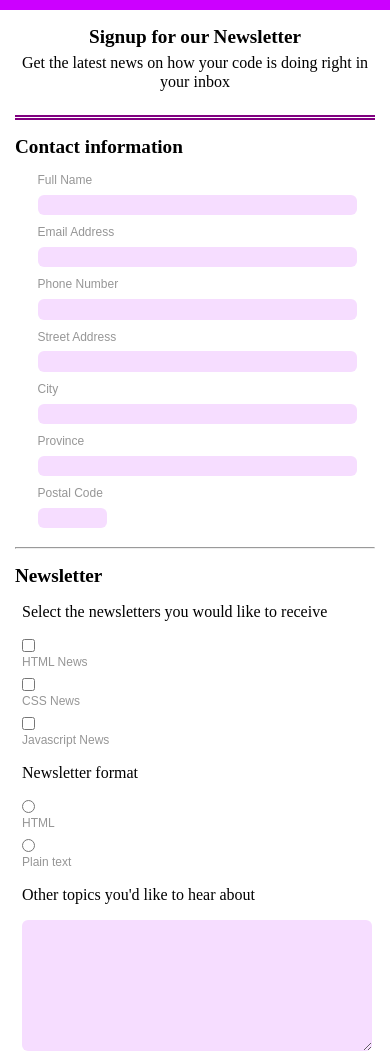
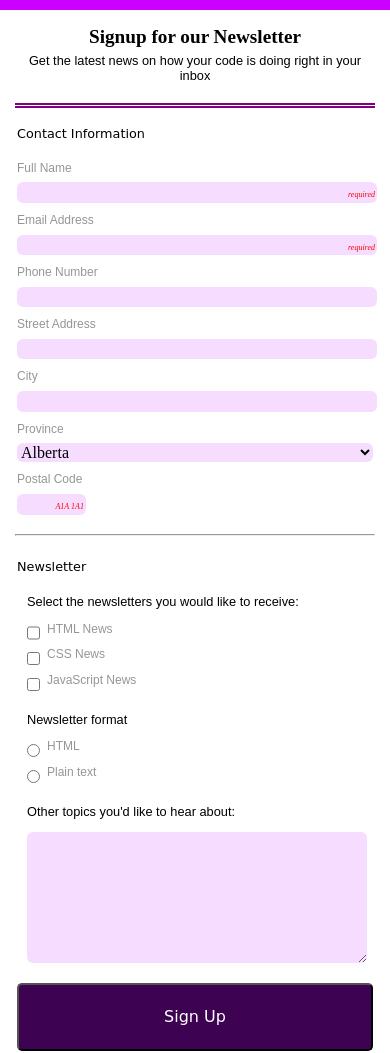
Before and after one commit to jgoode7/Tech-Degree-Project-3, a plain HTML site: page index.html in a window 390 px wide. Shown: the part 74-1127 px from the top of the page. Drawn offline with Linux system fonts and the light colour scheme; a web font is replaced by a local one.

Commit message:
nearly complete draft
just before media breakpoints added

```diff
--- a/CSS/styles.css
+++ b/CSS/styles.css
@@ -17,22 +17,28 @@ h2 {
   font-family: copperplate;
   font-size: 1.2rem;
 }
-div {
+div#signup {
   border-bottom: double 5px purple;
 }
 h2 ,
 div {
   text-align: center;
 }
-section h2 {
-  text-align: left;
+legend {
+  padding-top: 16px;
+  padding-bottom: 8px;
+  font-family: 'Dela Gothic One', cursive;
+  font-size: 0.8em;
+}
+fieldset:first-child {
+  padding-top: 12px;
 }
 input#name ,
 input#email ,
-input#phone ,
+input#phone-num ,
 input#address ,
 input#city ,
-input#province ,
+select#province ,
 input#postal ,
 textarea {
   margin-bottom: 11px;
@@ -44,6 +50,10 @@ textarea {
 }
 input#postal {
   max-width: 65px;
+}
+fieldset {
+  border: none;
+  padding: 0;
 }
 textarea {
   height: 15vh;
@@ -57,13 +67,19 @@ label {
 }
 button {
   width: 100%;
+  margin-top: 5px;
   background-color: #3E0253;
   color: white;
   font-family: cursive;
   border-radius: 5px;
+  height: 8vh;
 }
 aside {
-  padding: 0 7px;
+  padding: 0 10px;
+}
+p {
+  font-family: fantasy;
+  font-size: .8rem;
 }
 footer p {
   text-align: center;
@@ -78,13 +94,46 @@ footer p {
 /*     Class Selectors     */
 .header-flex {
   display: flex;
-  overflow: none;
-  justify-content: center;
-}
-.hflex-item1 {
   justify-content: center;
 }
 .main-form {
   margin: 3px auto;
-  max-width: 315px;
+  max-width: 375px;
 }
+.container ,
+.container2 ,
+.container3 ,
+.container4 ,
+.container5  {
+  display: flex;
+  padding-bottom: 5px;
+}
+.button-label1 ,
+.button-label2 ,
+.button-label3 ,
+.button-label4 ,
+.button-label5 {
+  padding-left: 7px;
+}
+.copyright {
+  text-align: center;
+  font-family: fantasy;
+  padding-top: 7px;
+}
+input::placeholder {
+  color: red;
+  text-align: right;
+  font-style: italic;
+  font-size: .5em;
+}
+
+input:focus , section:focus , textarea:focus , button:focus {
+  outline-color: purple;
+  opacity: 0.45;
+}
+
+/*     Media Queries     */
+
+@media screen and (min-width: 768px) {
+
+}
--- a/index.html
+++ b/index.html
@@ -8,6 +8,8 @@
     <title>The Code Review</title>
     <link rel="stylesheet" href="css/normalize.css">
     <link rel="stylesheet" href="css/styles.css">
+    <link rel="preconnect" href="https://fonts.gstatic.com">
+    <link href="https://fonts.googleapis.com/css2?family=Dela+Gothic+One&display=swap" rel="stylesheet">
 
   </head>
 
@@ -24,52 +26,83 @@
             <p>Get the latest news on how your code is doing right in your inbox</p>
         </div>
 
-        <section>
-          <h2>Contact information</h2>
       <form class="main-form">
+
+            <fieldset>
+
+              <legend>Contact Information</legend>
+
             <label for="name">Full Name</label>
-            <input type="text" id="name" name="user_name">
+            <input placeholder="required" required type="text" id="name" name="user_name">
+
             <label for="email">Email Address</label>
-            <input type="email" id="email" name="user_email">
-            <label for="phone">Phone Number</label>
-            <input type="phone" id="phone" name="user_phone">
+            <input placeholder="required" required type="email" id="email" name="user_email">
+
+            <label for="phone-num">Phone Number</label>
+            <input type="phone" id="phone-num" name="user_phone">
+
             <label for="address">Street Address</label>
             <input type="text" id="address" name="user_address">
+
             <label for="city">City</label>
             <input type="text" id="city" name="user_city">
+
             <label for="province">Province</label>
-            <input type="text" id="province" name="user_province">
+            <select id="province" name="user_province">
+              <optgroup label="Province">
+                <option value="alberta">Alberta</option>
+                <option value="british columbia">British Columbia</option>
+                <option value="saskatchewan">Saskatchewan</option>
+                <option value="manitoba">Manitoba</option>
+                <option value="ontario">Ontario</option>
+                <option value="quebec">Quebec</option>
+                <option value="new_brunswick">New Brunswick</option>
+                <option value="nova_scotia">Nova Scotia</option>
+                <option value="prince_edward_island">Prince Edward Island</option>
+                <option value="newfoundland">Newfoundland</option>
+              </optgroup>
+              <optgroup label="Territory">
+                <option value="yukon">Yukon</option>
+                <option value="northwest_territories">Northwest Territories</option>
+                <option value="nunavut">Nunavut</option>
+              </optgroup>
+              </select>
             <label for="postal">Postal Code</label>
-            <input type="text" id="postal" name="user_postal">
-          </form>
-        </section>
+            <input placeholder="A1A 1A1" required type="text" id="postal" name="user_postal">
+
+            </fieldset>
 
                 <hr>
 
-        <section class="newsletter-section">
-          <h2>Newsletter</h2>
+            <fieldset class="newsletter-section">
+              <legend>Newsletter</legend>
                 <aside>
-              <p>Select the newsletters you would like to receive</p>
-              <input type="checkbox" id="html-news" value="newsletter_type" name="htmlnews"><label for="htmlnews" class="button-label">HTML News</label>
-              <input type="checkbox" id="css-news" value="newsletter_type" name="cssnews"><label for="cssnews" class="button-label">CSS News</label>
-              <input type="checkbox" id="java-news" value="newsletter_type" name="javanews"><label for="javanews" >Javascript News</label>
-
+                  <p>Select the newsletters you would like to receive:</p>
+                  <div class="container">
+                    <input type="checkbox" id="html-news" value="newsletter_type" name="htmlnews"><label for="html-news" class="button-label1">HTML News</label>
+                  </div>
+                  <div class="container2">
+                    <input type="checkbox" id="css-news" value="newsletter_type" name="cssnews"><label for="css-news" class="button-label2">CSS News</label>
+                  </div>
+                  <div class="container3">
+                    <input type="checkbox" id="java-news" value="newsletter_type" name="javanews"><label for="java-news" class="button-label3">JavaScript News</label>
+                  </div>
                     <p>Newsletter format</p>
-              <input type="radio" id="html-button" name="formatbutton"><label for="html-button1">HTML</label>
-              <input type="radio" id="plain-text-button" name="formatbutton"><label for="plain-text">Plain text</label>
-
-              <p>Other topics you'd like to hear about</p>
+                  <div class="container4">
+                    <input type="radio" id="html-button" name="formatbutton"><label for="html-button" class="button-label4">HTML</label>
+                  </div>
+                  <div class="container5">
+                    <input type="radio" id="plain-text-button" name="formatbutton"><label for="plain-text-button" class="button-label5">Plain text</label>
+                  </div>
+                  <p>Other topics you'd like to hear about:</p>
                   <textarea id="other-topics" name="other_topics"></textarea>
-
+                </aside>
               <button type="Submit">Sign Up</button>
-              </aside>
-        </section>
-
+            </fieldset>
+          </form>
       </main>
 
-    <footer>
-      <p>&#169The Code Review</p>
-    </footer>
+      <p class="copyright">&#169The Code Review</p>
 
   </body>
 
```
Lines whose indentation alone changed are shown as unchanged.
